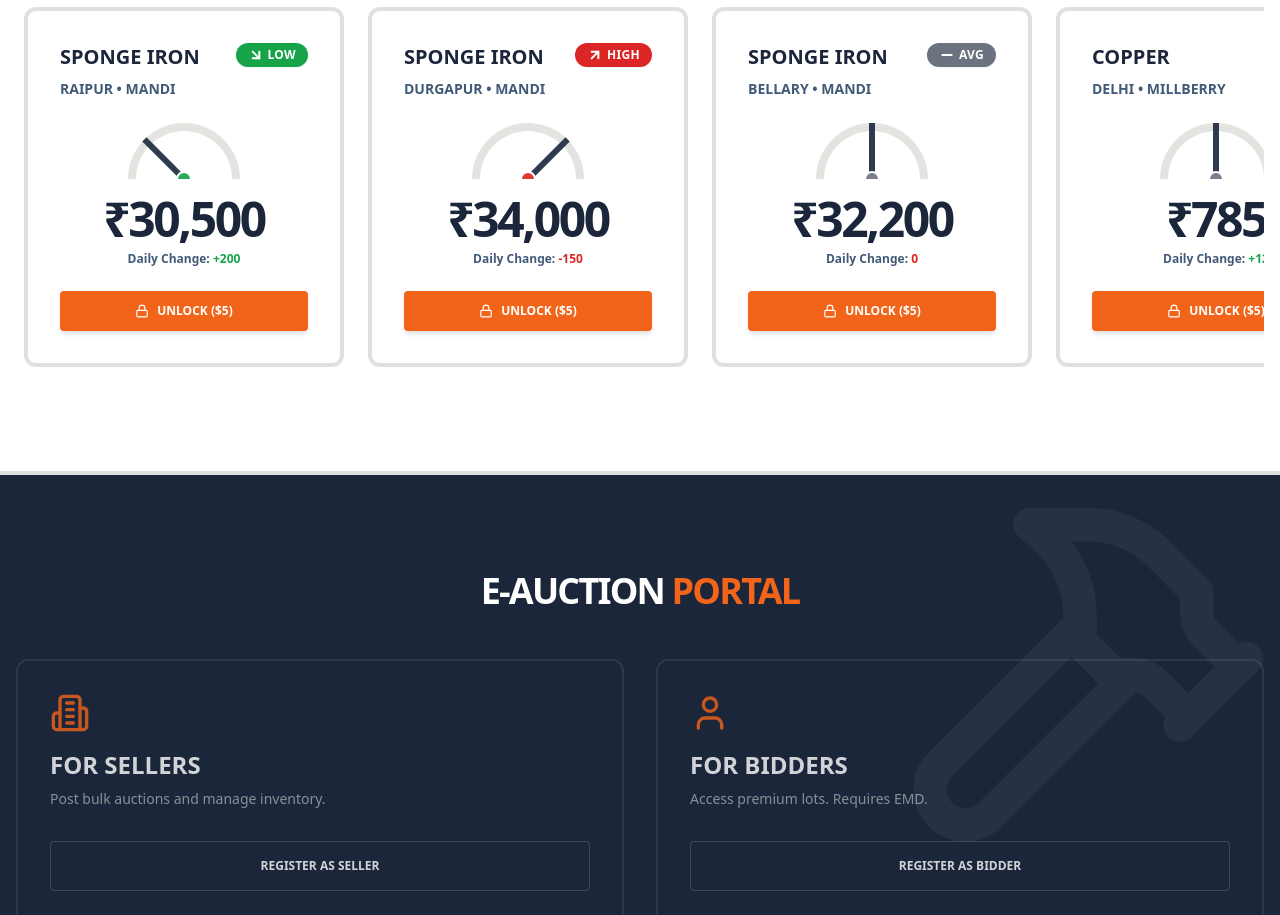
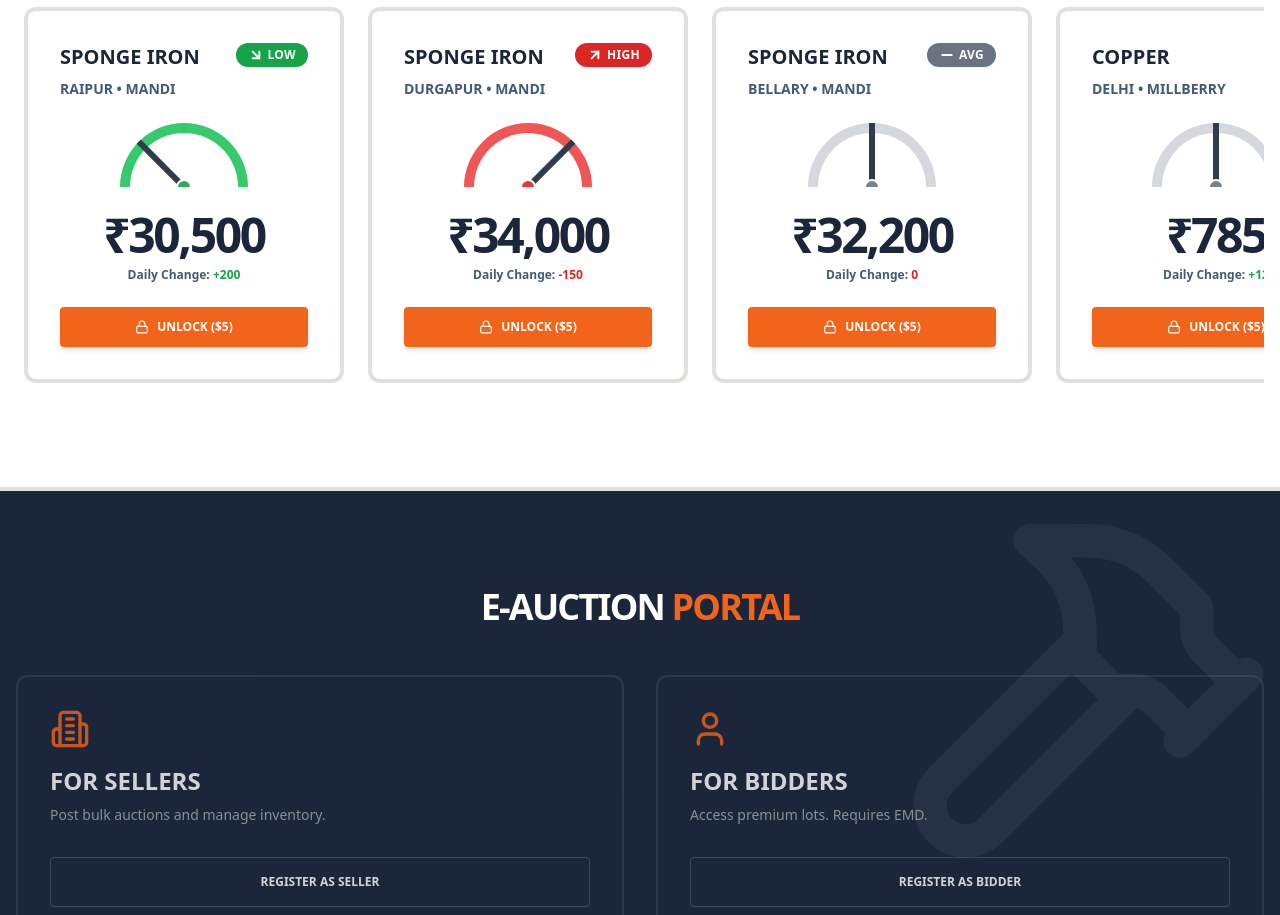
Before and after one commit to nilesh94/scrapcy-frontend, a React (Create React App) app: page / in a window 1280 px wide. Shown: the part 900-1815 px from the top of the page. Built offline with nearby package versions, Linux system fonts and the light colour scheme.

Commit message:
Update PriceCard.js

```diff
--- a/src/components/PriceCard.js
+++ b/src/components/PriceCard.js
@@ -9,7 +9,11 @@ const PriceCard = ({ item, averagePrice, isUnlocked, onUnlock, className = "" })
   const getPriceComparison = () => {
     // If no average is provided (fallback), treat as Avg
     if (!averagePrice) return {
-        status: 'Avg', badgeClass: 'bg-gray-500 text-white', icon: <Minus size={16} strokeWidth={3} />, needle: '0deg', gaugeColor: 'bg-gray-500'
+        status: 'Avg',
+        badgeClass: 'bg-gray-500 text-white',
+        icon: <Minus size={16} strokeWidth={3} />,
+        needle: '0deg',
+        arcColor: 'border-gray-300' // Gray Arc
     };
 
     const diff = item.price - averagePrice;
@@ -21,7 +25,7 @@ const PriceCard = ({ item, averagePrice, isUnlocked, onUnlock, className = "" })
         badgeClass: 'bg-red-600 text-white',
         icon: <ArrowUpRight size={16} strokeWidth={3} />,
         needle: '45deg',
-        gaugeColor: 'bg-red-600'
+        arcColor: 'border-red-500' // Red Arc
       };
     }
     if (diff < -threshold) {
@@ -30,7 +34,7 @@ const PriceCard = ({ item, averagePrice, isUnlocked, onUnlock, className = "" })
         badgeClass: 'bg-green-600 text-white',
         icon: <ArrowDownRight size={16} strokeWidth={3} />,
         needle: '-45deg',
-        gaugeColor: 'bg-green-600'
+        arcColor: 'border-green-500' // Green Arc
       };
     }
     return {
@@ -38,11 +42,11 @@ const PriceCard = ({ item, averagePrice, isUnlocked, onUnlock, className = "" })
       badgeClass: 'bg-gray-500 text-white',
       icon: <Minus size={16} strokeWidth={3} />,
       needle: '0deg',
-      gaugeColor: 'bg-gray-500'
+      arcColor: 'border-gray-300' // Gray Arc
     };
   };
 
-  const { status, badgeClass, icon, needle, gaugeColor } = getPriceComparison();
+  const { status, badgeClass, icon, needle, arcColor } = getPriceComparison();
 
   return (
     <div className={`relative group border-4 border-platinum p-8 bg-white transition-all hover:border-navy hover:shadow-xl rounded-xl ${className}`}>
@@ -62,20 +66,23 @@ const PriceCard = ({ item, averagePrice, isUnlocked, onUnlock, className = "" })
         {item.location} • {item.type}
       </p>
 
-      {/* 2. Gauge Visualization */}
-      <div className="flex justify-center mb-4 opacity-90 group-hover:opacity-100 transition-opacity">
-          <div className="relative w-28 h-14 overflow-hidden">
-            {/* Gauge Background (Gray Arc) */}
-            <div className="absolute top-0 left-0 w-28 h-28 rounded-full border-[8px] border-platinum border-b-transparent"></div>
+      {/* 2. Gauge Visualization (COLOR CODED ARC) */}
+      <div className="flex justify-center mb-6 opacity-90 group-hover:opacity-100 transition-opacity">
+          <div className="relative w-32 h-16 overflow-hidden">
+
+            {/* Gauge Background Arc
+               We dynamically change 'border-color' using ${arcColor}
+            */}
+            <div className={`absolute top-0 left-0 w-32 h-32 rounded-full border-[10px] border-b-transparent ${arcColor}`}></div>
 
             {/* Needle */}
             <div
-                className="absolute bottom-0 left-1/2 w-1.5 h-14 bg-navy origin-bottom transition-transform duration-700 ease-out z-10"
+                className="absolute bottom-0 left-1/2 w-1.5 h-16 bg-navy origin-bottom transition-transform duration-700 ease-out z-10"
                 style={{ transform: `translateX(-50%) rotate(${needle})` }}
             ></div>
 
-            {/* Center Dot (Color Coded) */}
-            <div className={`absolute bottom-0 left-1/2 w-4 h-4 rounded-full transform -translate-x-1/2 translate-y-1/2 z-20 border-2 border-white ${gaugeColor}`}></div>
+            {/* Center Dot (Matches Arc Color) */}
+            <div className={`absolute bottom-0 left-1/2 w-4 h-4 rounded-full transform -translate-x-1/2 translate-y-1/2 z-20 border-2 border-white ${badgeClass.split(' ')[0]}`}></div>
           </div>
       </div>
 
```
